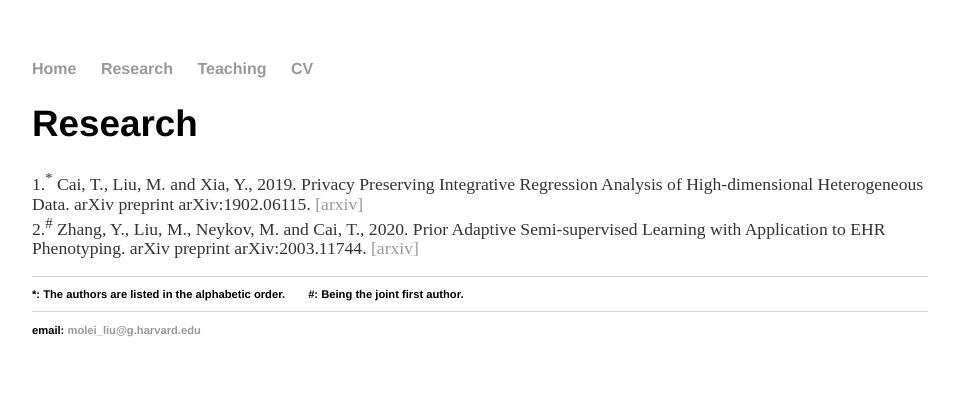
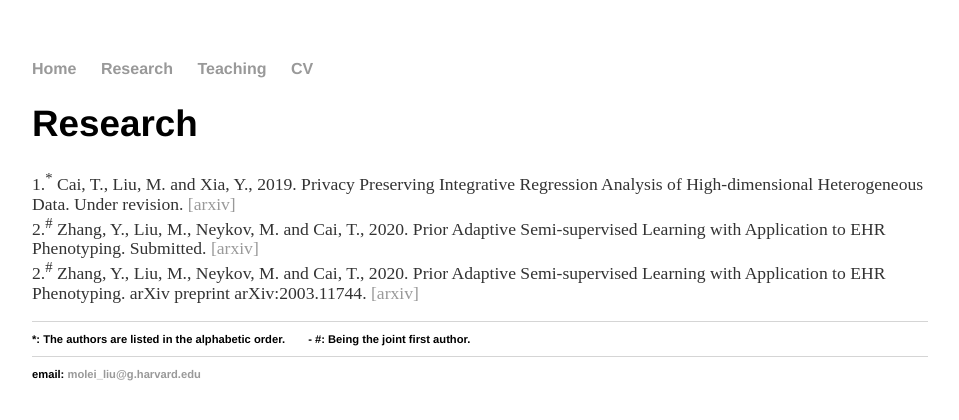
Before and after one commit to moleibobliu/moleibobliu.github.io, a Jekyll site: the page built from pub/index.html, in a window 1280 px wide. Shown: the top 420 px of the page, without its empty margins (160-1119 px from the left). Built offline with Jekyll 4.4.1, drawn with Linux system fonts in a browser that asks for light colours.

Commit message:
Update index.html

```diff
--- a/pub/index.html
+++ b/pub/index.html
@@ -6,7 +6,11 @@ title: Molei Liu
 	<h1> Research </h1>
 	<p> 1.<sup>*</sup> Cai, T., Liu, M. and Xia, Y., 2019.
 		Privacy Preserving Integrative Regression Analysis of High-dimensional Heterogeneous Data.
-		arXiv preprint arXiv:1902.06115. <a href="https://arxiv.org/abs/2006.03980"> [arxiv] </a>
+		Under revision. <a href="https://arxiv.org/abs/2006.03980"> [arxiv] </a>
+
+	<br \> 2.<sup>#</sup> Zhang, Y., Liu, M., Neykov, M. and Cai, T., 2020.
+		Prior Adaptive Semi-supervised Learning with Application to EHR Phenotyping.
+		Submitted. <a href="https://arxiv.org/abs/2003.11744"> [arxiv] </a>
 
 	<br \> 2.<sup>#</sup> Zhang, Y., Liu, M., Neykov, M. and Cai, T., 2020.
 		Prior Adaptive Semi-supervised Learning with Application to EHR Phenotyping.
@@ -16,7 +20,7 @@ title: Molei Liu
 	<footer>
 	    <ul>
 	       <li> *: The authors are listed in the alphabetic order. </a></li>
-	       <li> #: Being the joint first author. </a></li>
+	       -<li> #: Being the joint first author. </a></li>
 	   </ul>
 	</footer>
 
```
